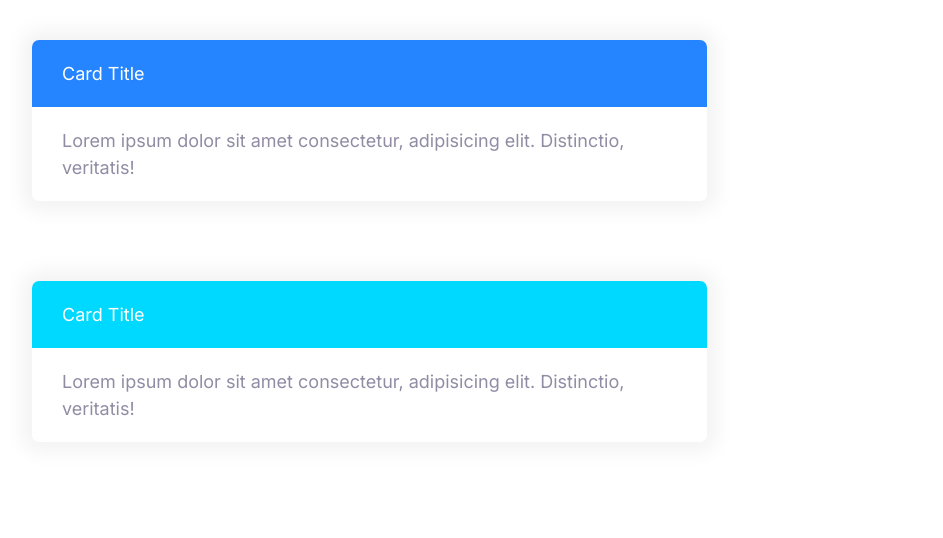
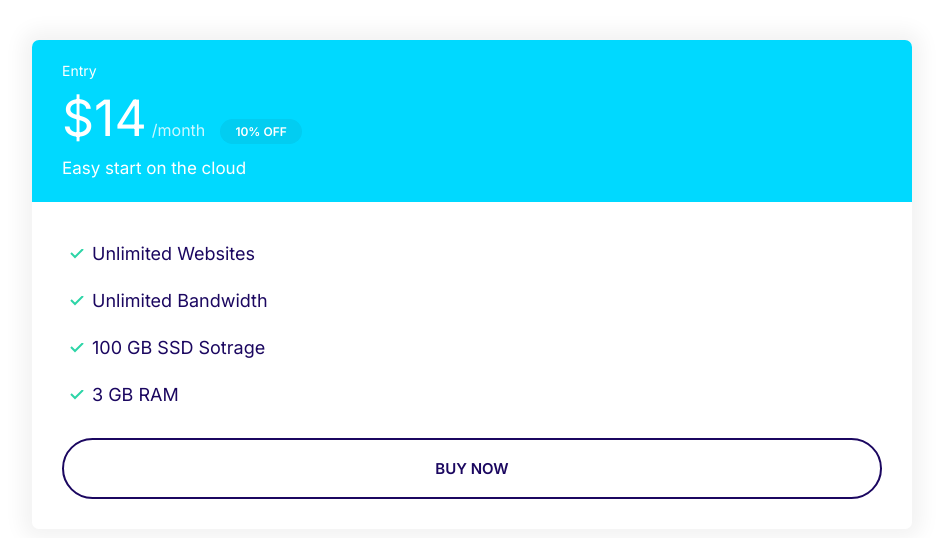
Before and after one commit to Badercoder/moshify3, a plain HTML site: page index.html in a window 1280 px wide. Shown: the whole page, without its empty margins (8-951 px from the left). Drawn offline with Linux system fonts and the light colour scheme.

Commit message:
Subscription Plan

```diff
--- a/css/style.css
+++ b/css/style.css
@@ -75,7 +75,8 @@ a {text-decoration: none;}
     background: var(--color-secondary);
     color: #fff;}
 .badge--small {
-    font-size: 1.6rem;}
+    font-size: 1.6rem;
+    padding: 0.5rem 1.5rem;}
 
 @media screen and (min-width: 1024px) {
 
@@ -216,3 +217,29 @@ a {text-decoration: none;}
     background: var(--color-secondary);
     color: #fff;
 }
+
+/* -------- Subscription Plans -------- */
+.plan__name {
+    color: #fff;
+    font-size: 2.4rem;
+    font-weight: 500;
+    margin: 0;}
+.plan__price {font-size: 6rem;}
+.plan__billing-cycle {
+    font-size: 2.4rem;
+    font-weight: 300;
+    opacity: 0.8;
+    margin-right: 1rem;}
+.card--secondary .badge--secondary {background: #02cdf1;}
+.plan__description {
+    display: block;
+    font-size: 2rem;
+    font-weight: 300;}
+.plan .list__item {margin-bottom: 2rem;}
+
+@media screen and (min-width: 1024px) {
+
+    .plan__name {font-size: 1.4rem;}
+    .plan__price {font-size: 5rem;}
+    .plan__billing-cycle {font-size: 1.6rem;}
+    .plan__description {font-size: 1.7rem;}}
--- a/index.html
+++ b/index.html
@@ -14,22 +14,29 @@
     <link rel="stylesheet" href="/css/style.css">
 </head>
 <body>
-    <div style="width: 59%; padding: 4rem;">
-        <div class="card card--primary">
-            <header class="card__header">Card Title</header>
-            <div class="card__body">
-                Lorem ipsum dolor sit amet consectetur, adipisicing elit. Distinctio, veritatis!
+    <div style="width: 75%; padding: 4rem;">
+
+        <div class="plan">
+            <div class="card card--secondary"> <!-- the below card can be used outside the plan component, therefor it has to be wrapped in plan-div to style it -->
+                <header class="card__header">
+                    <h3 class="plan__name">Entry</h3>
+                    <span class="plan__price">$14</span>
+                    <span class="plan__billing-cycle">/month</span>
+                    <span class="badge badge--secondary badge--small">10% OFF</span>
+                    <span class="plan__description">Easy start on the cloud</span>
+                </header>
+                <div class="card__body">
+                    <ul class="list list--tick">
+                        <li class="list__item">Unlimited Websites</li>
+                        <li class="list__item">Unlimited Bandwidth</li>
+                        <li class="list__item">100 GB SSD Sotrage</li>
+                        <li class="list__item">3 GB RAM</li>
+                    </ul>
+                    <button class="btn btn--outline btn--block">Buy Now</button>
+                </div>
             </div>
         </div>
-    </div>
 
-    <div style="width: 59%; padding: 4rem;">
-        <div class="card card--secondary">
-            <header class="card__header">Card Title</header>
-            <div class="card__body">
-                Lorem ipsum dolor sit amet consectetur, adipisicing elit. Distinctio, veritatis!
-            </div>
-        </div>
     </div>
 
     <script src="/index.js"></script>
```
Also changed, not shown: components/card.html (added, +17 -0 lines), components/subscription-plan.html (added, +24 -0 lines).
